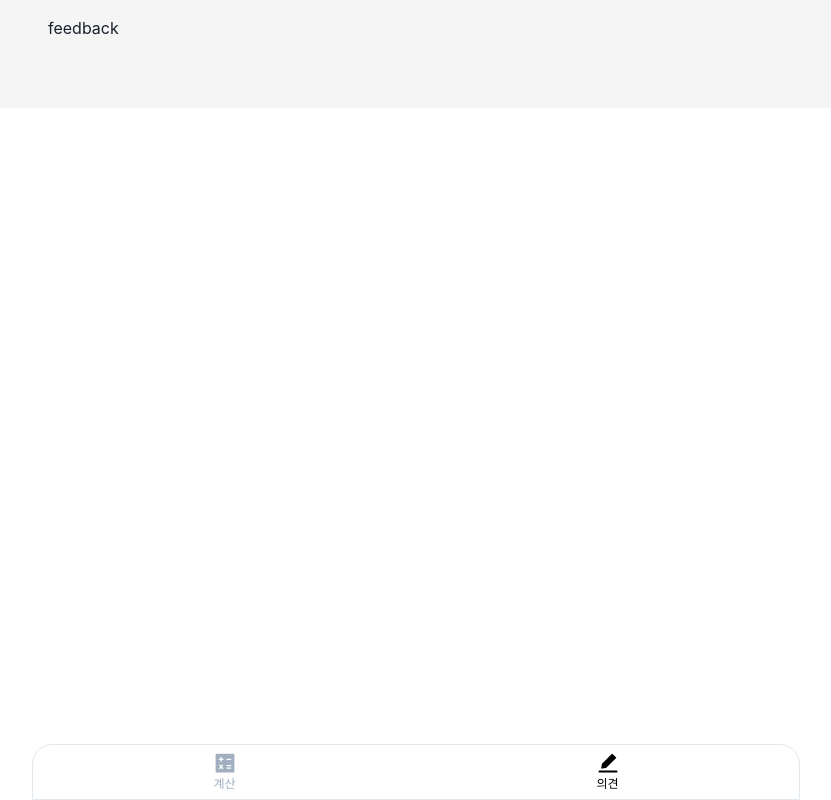
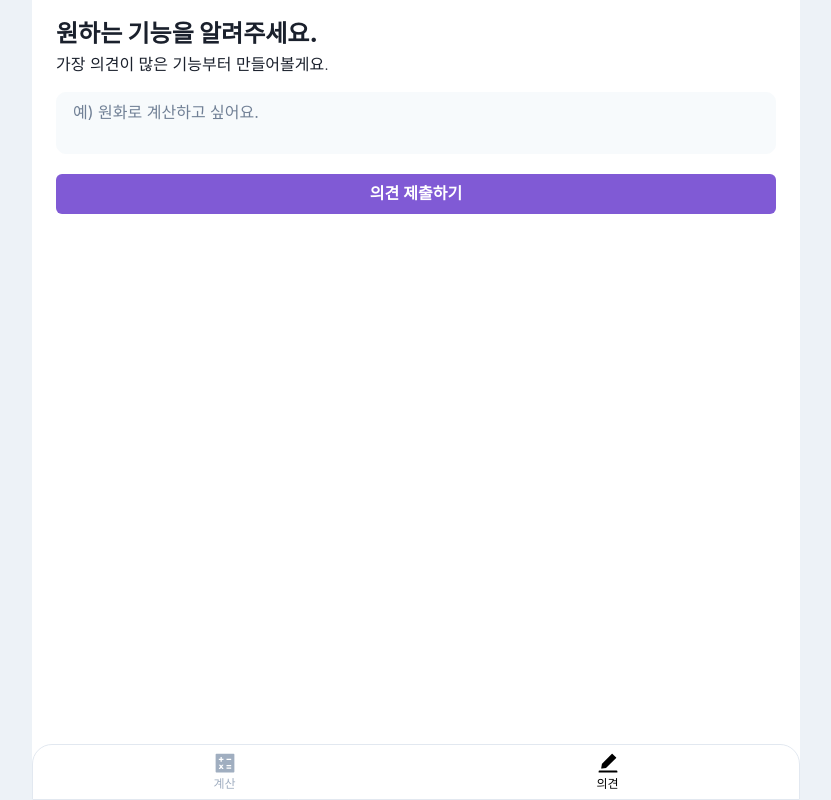
Before and after one commit to jum0/mote, a Next.js app: page /feedback in a window 1280 px wide. Shown: the whole page, without its empty margins (224-1055 px from the left). Built offline with nearby package versions, Linux system fonts and the light colour scheme.

Commit message:
feat: feedback 페이지 레이아웃 및 관련 컴포넌트 구현

```diff
--- a/package.json
+++ b/package.json
@@ -15,7 +15,8 @@
     "next": "latest",
     "react": "^18.2.0",
     "react-dom": "^18.2.0",
-    "react-icons": "^4.4.0"
+    "react-icons": "^4.4.0",
+    "react-textarea-autosize": "^8.3.4"
   },
   "devDependencies": {
     "@types/node": "^18.0.0",
--- a/src/components/_common/components/Layout/Layout.tsx
+++ b/src/components/_common/components/Layout/Layout.tsx
@@ -7,8 +7,8 @@ type LayoutProps = {
 };
 
 const Layout = ({ children }: LayoutProps) => (
-  <Box backgroundColor="blackAlpha.50">
-    <Container maxWidth="container.md" height="100%" padding="16px 16px 68px 16px">
+  <Box backgroundColor="gray.100">
+    <Container maxWidth="container.md" height="100%" padding="0">
       <main>{children}</main>
     </Container>
     <BottomNavigation />
--- /dev/null
+++ b/src/components/feedback/AutoResizeTextarea/AutoResizeTextarea.tsx
@@ -0,0 +1,27 @@
+import React from 'react';
+
+import ResizeTextarea from 'react-textarea-autosize';
+
+import { Textarea, TextareaProps } from '@chakra-ui/react';
+
+// eslint-disable-next-line react/display-name
+const AutoResizeTextarea = React.forwardRef<HTMLTextAreaElement, TextareaProps>((props, ref) => (
+  <Textarea
+    ref={ref}
+    as={ResizeTextarea}
+    borderRadius="10px"
+    minHeight="unset"
+    overflow="hidden"
+    width="100%"
+    resize="none"
+    minRows="2"
+    backgroundColor="gray.50"
+    border="1px"
+    borderColor="gray.50"
+    _hover={{ border: '1px', borderColor: 'gray.200', backgroundColor: 'gray.200' }}
+    _focus={{ boxShadow: 'none', border: '1px', borderColor: 'gray.200', backgroundColor: 'gray.200' }}
+    {...props}
+  />
+));
+
+export default AutoResizeTextarea;
--- /dev/null
+++ b/src/components/feedback/AutoResizeTextarea/index.ts
@@ -0,0 +1 @@
+export { default } from './AutoResizeTextarea';
--- a/src/pages/feedback.tsx
+++ b/src/pages/feedback.tsx
@@ -1,3 +1,20 @@
-const Feedback = () => <div>feedback</div>;
+import AutoResizeTextarea from 'components/feedback/AutoResizeTextarea';
+
+import { Box, Button, Flex, Text } from '@chakra-ui/react';
+
+const Feedback = () => (
+  <Flex height="100vh" flexDirection="column" backgroundColor="white" padding="16px 24px 0 24px" rowGap="4px">
+    <Box>
+      <Text fontSize="2xl" fontWeight="extrabold">
+        원하는 기능을 알려주세요.
+      </Text>
+      <Text fontSize="md" fontWeight="light">
+        가장 의견이 많은 기능부터 만들어볼게요.
+      </Text>
+      <AutoResizeTextarea placeholder="예) 원화로 계산하고 싶어요." margin="16px 0 16px" />
+    </Box>
+    <Button>의견 제출하기</Button>
+  </Flex>
+);
 
 export default Feedback;
```
Also changed, not shown: src/pages/calculation.tsx (+7 -5 lines), 1 other file (tests, documents, lock files or other folders).
